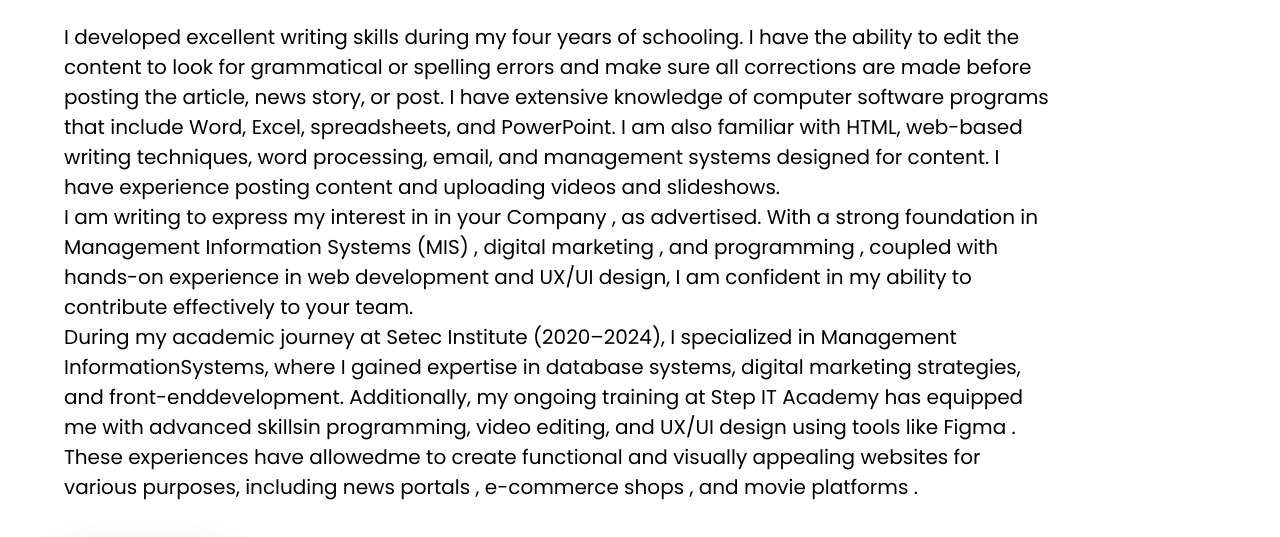
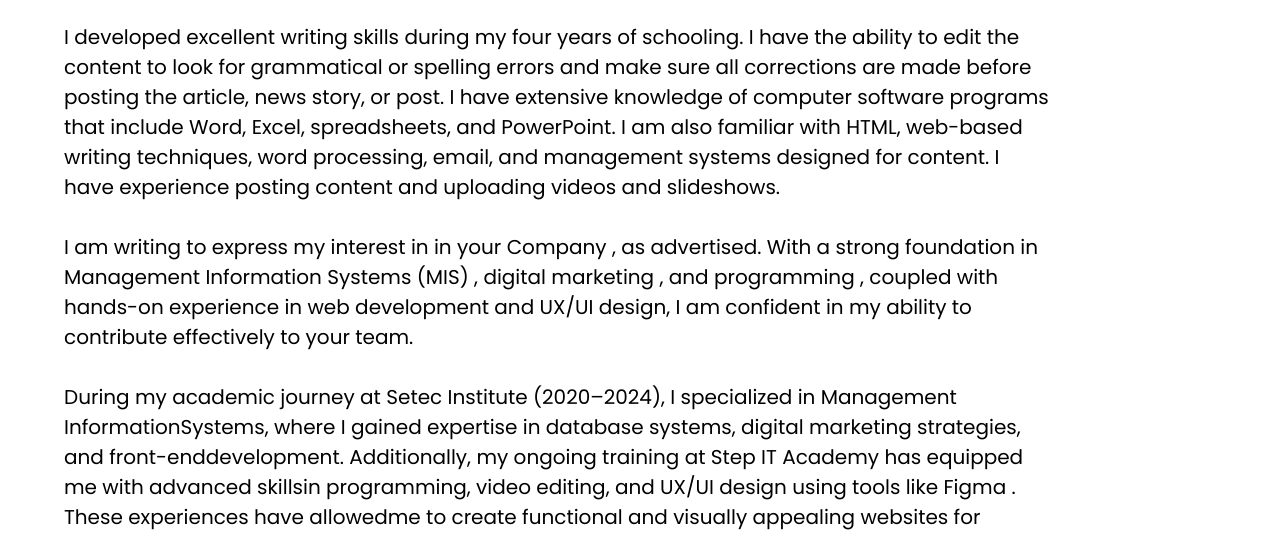
Before and after one commit to PenTep/PBilly, a plain HTML site: page index.html in a window 1280 px wide. Shown: the part 243-780 px from the top of the page. Drawn offline with nearby package versions, Linux system fonts and the light colour scheme.

Commit message:
Update index.html

```diff
--- a/index.html
+++ b/index.html
@@ -46,11 +46,11 @@
           spreadsheets, and PowerPoint. I am also familiar with HTML, web-based
           writing techniques, word processing, email, and management systems
           designed for content. I have experience posting content and uploading
-          videos and slideshows.<br />
+          videos and slideshows.<br /><br />
           I am writing to express my interest in in your Company , as advertised. With a strong foundation in
 Management Information Systems (MIS) , digital marketing , and programming , coupled with hands-on
 experience in web development and UX/UI design, I am confident in my ability to contribute effectively
-to your team.<br />
+to your team.<br /><br />
           During my academic journey at Setec Institute (2020–2024), I specialized in Management InformationSystems, where I gained expertise in database systems, digital marketing strategies, and front-enddevelopment. Additionally, my ongoing training at Step IT Academy has equipped me with advanced skillsin programming, video editing, and UX/UI design using tools like Figma . These experiences have allowedme to create functional and visually appealing websites for various purposes, including news portals , e-commerce shops , and movie platforms .
         </p>
         <div class="button-start">
```
